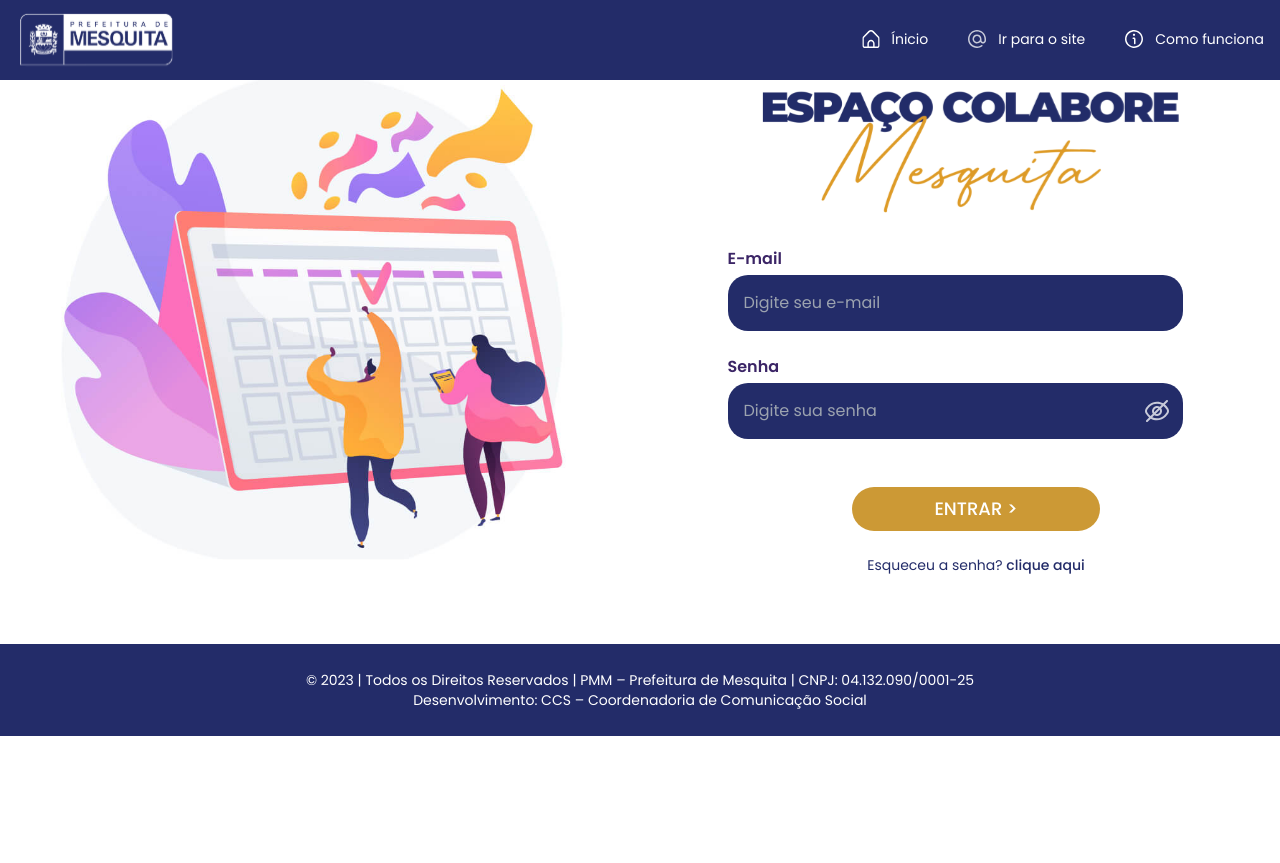
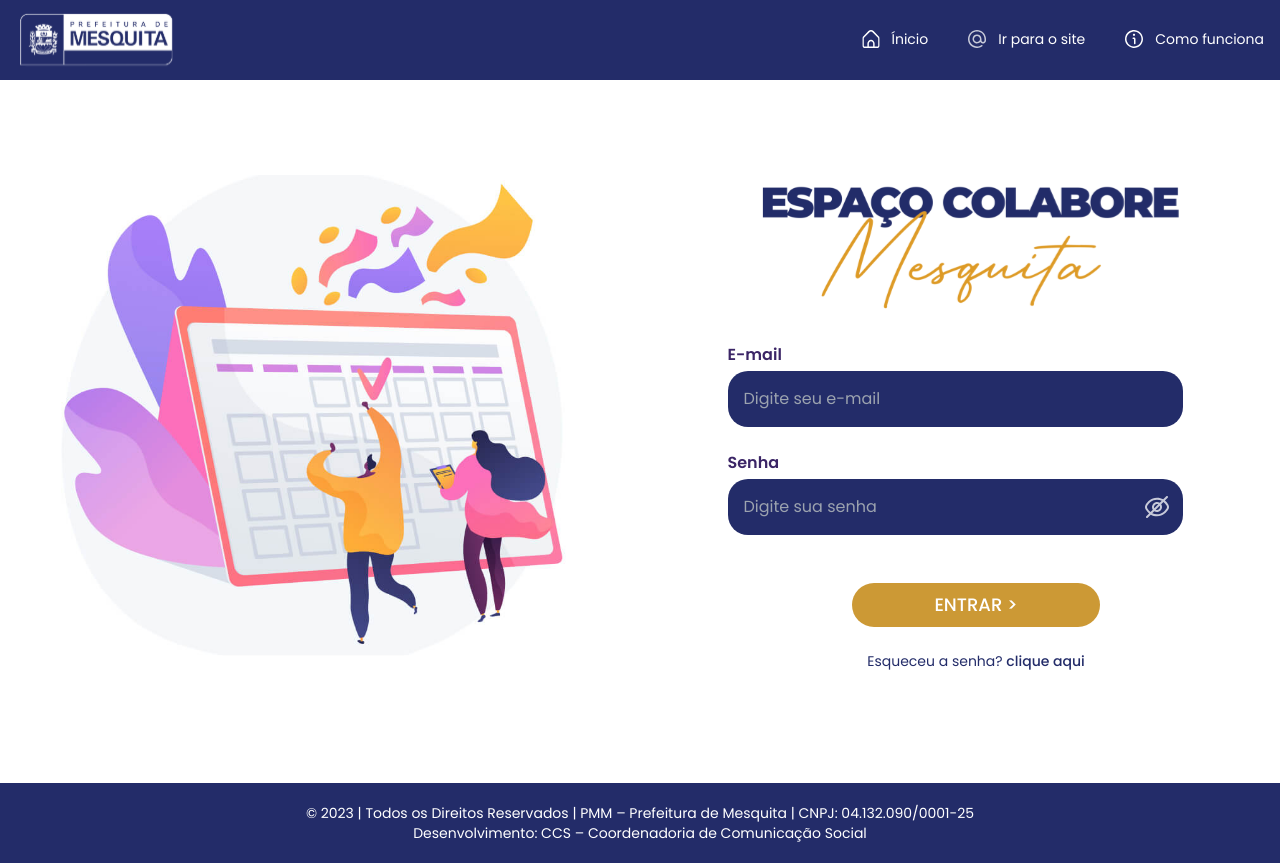
Before and after one commit to DesenvolvimentoCCS-PMM/colabore-usuario, a Next.js app: page /entrar in a window 1280 px wide. Before the commit the page ends 800 px from the top, so only its background shows below. Built offline with nearby package versions, Linux system fonts and the light colour scheme; no server answers.

Commit message:
style: define heights in footer and container

```diff
--- a/src/components/Container.tsx
+++ b/src/components/Container.tsx
@@ -5,7 +5,7 @@ interface ContainerProps {
 export function Container({ children, center }: ContainerProps) {
   return (
     <div
-      className={`bg-white m-auto px-8 py-14 min-h-[80vh] mx-auto max-w-7xl
+      className={`bg-white m-auto px-8 pt-40 pb-28 min-h-[90vh] mx-auto max-w-7xl
     ${center && "grid place-items-center"}`}
     >
       {children}
--- a/src/components/Footer.tsx
+++ b/src/components/Footer.tsx
@@ -1,6 +1,6 @@
 export function Footer() {
   return (
-    <footer className="bg-blueCol flex py-4 px-8 mt-1 relative bottom-0 left-0 right-0 sm:h-[11.5vh] ">
+    <footer className="bg-blueCol flex py-4 px-8  min-h-[10vh] ">
       <div className="max-w-2xl m-auto">
         <p className="text-white text-center text-xs sm:text-sm">
           © 2023 | Todos os Direitos Reservados | PMM – Prefeitura de Mesquita |
--- a/src/components/Header/Nav.tsx
+++ b/src/components/Header/Nav.tsx
@@ -31,7 +31,7 @@ export function Nav() {
 
       <nav
         className={`fixed transition-all duration-500 top-20 ${
-          menuIsOpen ? "p-10 bg-blueCol right-0 " : "-right-full"
+          menuIsOpen ? "px-6 pb-10 pt-4 bg-blueCol right-0 " : "-right-full"
         } sm:static`}
       >
         <div className=" text-white flex flex-col items-end gap-x-10 flex-wrap justify-end gap-y-2 sm:flex-row">
```
